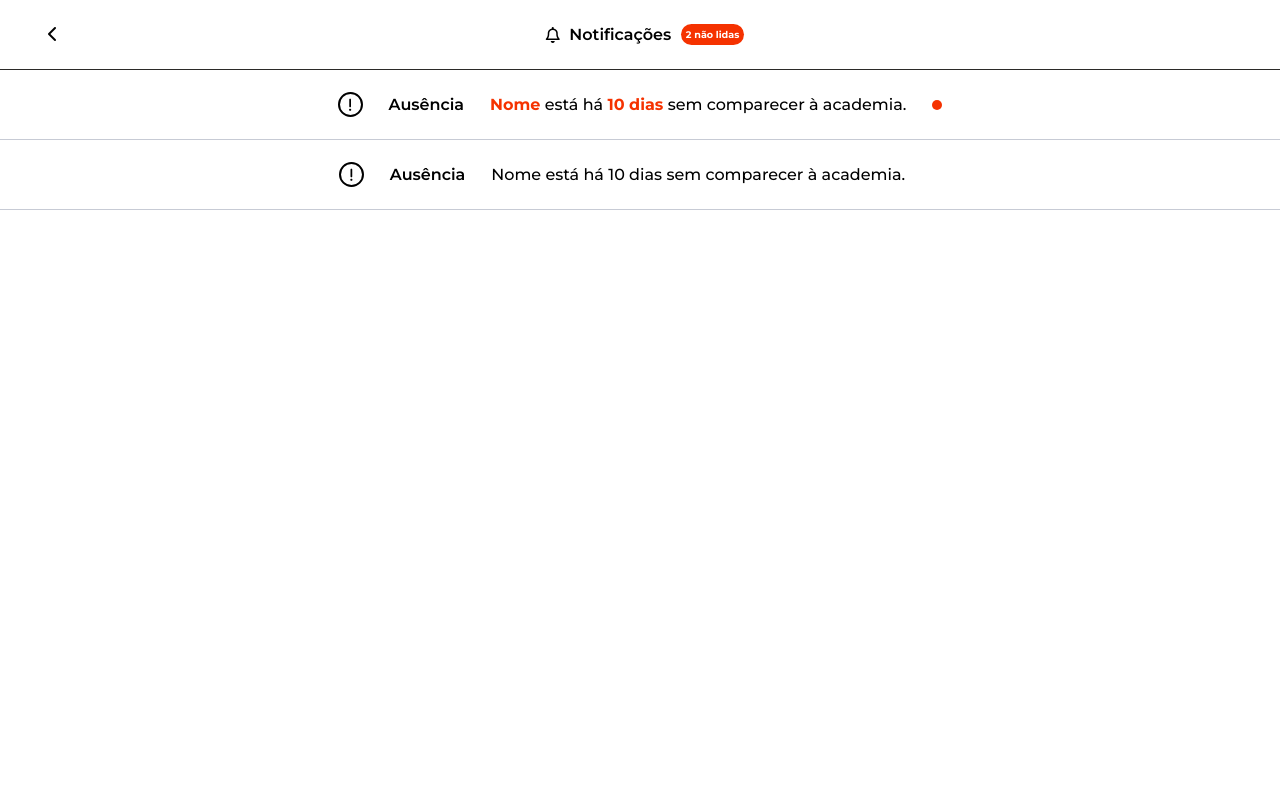
After one commit to minesweepr/Gestao-PROMOS, a Flask app: page /notificacoes in a window 1280 px wide. The commit adds this page. Run offline with Flask 3, Linux system fonts and the light colour scheme.

Commit message:
Add Pagina Notificacoes

```diff
--- a/app/routes.py
+++ b/app/routes.py
@@ -8,6 +8,10 @@ def index():
 @app.route('/teste')
 def teste():
     return render_template('teste.html')
+
+@app.route('/notificacoes')
+def notificacoes():
+    return render_template('notificacoes.html')
 
 @app.route('/presenca')
 def presenca():
--- /dev/null
+++ b/app/static/css/notificacoes.css
@@ -0,0 +1,96 @@
+.center-flx {
+    display: flex;
+    justify-content: center;
+    align-items: center;
+    gap: 0.6rem;
+}
+main {
+    flex-direction: column;
+}
+header {
+    padding: 1.5rem clamp(1rem, 5vw, 3rem);
+    color: black;
+    border-bottom: solid var(--cinza-escuro) 1px;
+}
+
+header h1 {
+    font-size: 1rem;
+}
+header h1, .notificacao-titulo {
+    font-weight: 600;
+}
+.accent-notif {
+    font-size: 0.6rem;
+    font-weight: bold;
+    color: white;
+    background-color: var(--accent);
+    border-radius: 20px;
+    padding: 5px;
+}
+.notificacao{
+    position: relative;
+    padding: 22px clamp(0.9rem, 5vw, 4rem);
+    border-bottom: solid var(--cinza-claro) 1px;
+}
+.notif-content {
+    max-width: 80vw;
+    justify-content: normal;
+}
+.notificacao-titulo {
+    margin-bottom: 4px;
+}
+.notificacao-desc {
+    font-weight: 500;
+    font-size: 0.85rem;
+    overflow-wrap: break-word;
+}
+.notificacao-alerta{
+    position: absolute;
+    inset: 12px 5vw auto auto;
+    width: 4px;
+    height: 4px;
+    border-radius: 50%;
+    background-color: var(--accent);
+}
+.fa-exclamation {
+    width: 25px;
+    aspect-ratio: 1;
+    border: 2px solid black;
+    border-radius: 50%;
+    display: grid;
+    place-items: center;
+    font-size: 14px;
+}
+.unread {
+    color: var(--accent);
+    font-weight: 700;
+}
+.display-notif {
+    /* ou display: none; */
+    opacity: 0;
+    visibility: hidden;
+}
+@media (min-width: 700px){
+    article.notificacao,
+    article div > div {
+        display: flex;
+        align-items: center;
+        gap: 26px;
+    }
+    .notif-content {
+        gap: 26px;
+    }
+
+    article.notificacao {
+        justify-content: center;
+    }
+    .notificacao-titulo{
+        margin-bottom:0;
+    }
+    .notificacao-desc{
+        font-size:1rem;
+    }
+    .notificacao-alerta {
+        position: static;
+    }
+}
--- a/app/templates/base.html
+++ b/app/templates/base.html
@@ -24,7 +24,7 @@
             <li><a href="/planilhas"><i class="fa-solid fa-table-list"></i> Planilhas</a></li>
             <li><a href="/presenca"><i class="fa-solid fa-calendar-check"></i> Presença</a></li>
             <li><a href=""><i class="fa-solid fa-calendar-days"></i> Histórico</a></li>
-            <li><a href=""><i class="fa-solid fa-bell"></i> Notificações</a></li>
+            <li><a href="/notificacoes"><i class="fa-solid fa-bell"></i> Notificações</a></li>
             <li><a href=""><i class="fa-solid fa-right-from-bracket"></i> Sair</a></li>
         </ul>
     </nav>
--- /dev/null
+++ b/app/templates/notificacoes.html
@@ -0,0 +1,64 @@
+<!DOCTYPE html>
+<html lang="pt-BR">
+<head>
+    <meta charset="UTF-8">
+    <meta name="viewport" content="width=device-width, initial-scale=1.0">
+    <title>Gestão PROMO</title>
+    <link rel="stylesheet" href="https://cdnjs.cloudflare.com/ajax/libs/font-awesome/6.4.0/css/all.min.css">
+    {% block estilo %}
+    <link rel="stylesheet" href="{{ url_for('static', filename='css/base.css') }}">
+    <link rel="stylesheet" href="{{ url_for('static', filename='css/notificacoes.css') }}">
+    {% endblock %}
+</head>
+<body class="bg-branco">
+
+<header class="flx bg-branco">
+    <a href="#">
+        <i class="fa-solid fa-chevron-left"></i>
+    </a>
+
+    <div class="center-flx">
+        <i class="fa-regular fa-bell"></i>
+        <h1>Notificações</h1>
+        <p class="accent-notif"><span>2</span> não lidas</p> <!--Tornar dinamico com backend qtd de mensagens n lidas-->
+    </div>
+
+    <div></div>
+
+</header>
+<main>
+    {% block conteudo %} <!--Tornar dinamico com backend, nome, dias e quantidade de mensagens n lidas-->
+    <article class="card-largo notificacao">
+        <div class="center-flx notif-content">
+            <i class="fa-solid fa-exclamation"></i>
+
+            <div>
+                <p class="notificacao-titulo">Ausência</p>
+                <p class="notificacao-desc">
+                    <span class="unread">Nome</span> está há <span class="unread">10 dias</span> sem comparecer à academia.
+                </p>
+            </div>
+            <span class="notificacao-alerta accent-notif"></span>
+        </div>
+    </article>
+
+     <article class="card-largo notificacao">
+        <div class="center-flx notif-content">
+            <i class="fa-solid fa-exclamation"></i>
+
+            <div>
+                <p class="notificacao-titulo">Ausência</p>
+                <p class="notificacao-desc">
+                    <span>Nome</span> está há <span>10 dias</span> sem comparecer à academia.
+                </p>
+            </div>
+            <span class="notificacao-alerta accent-notif display-notif"></span>
+        </div>
+    </article>
+
+    {% endblock %}
+</main>
+
+
+</body>
+</html>
```
